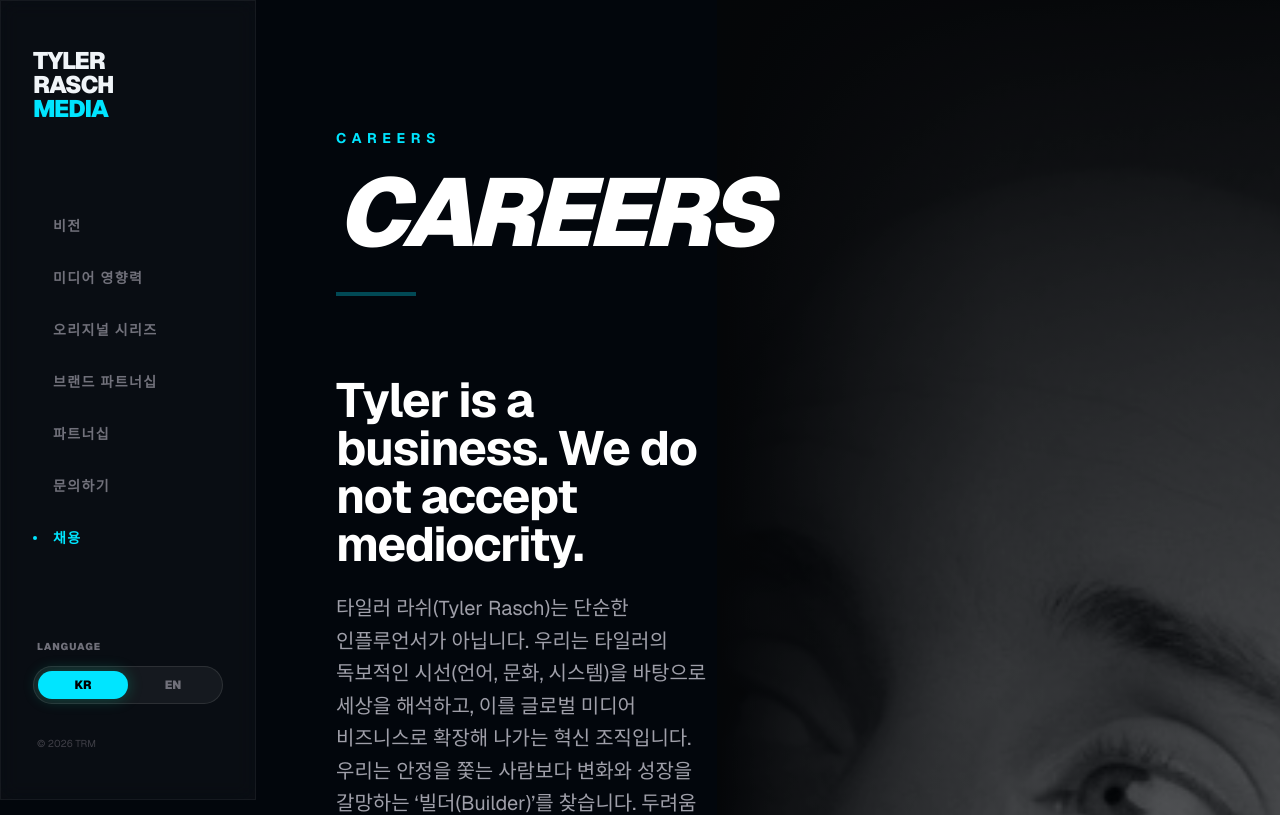
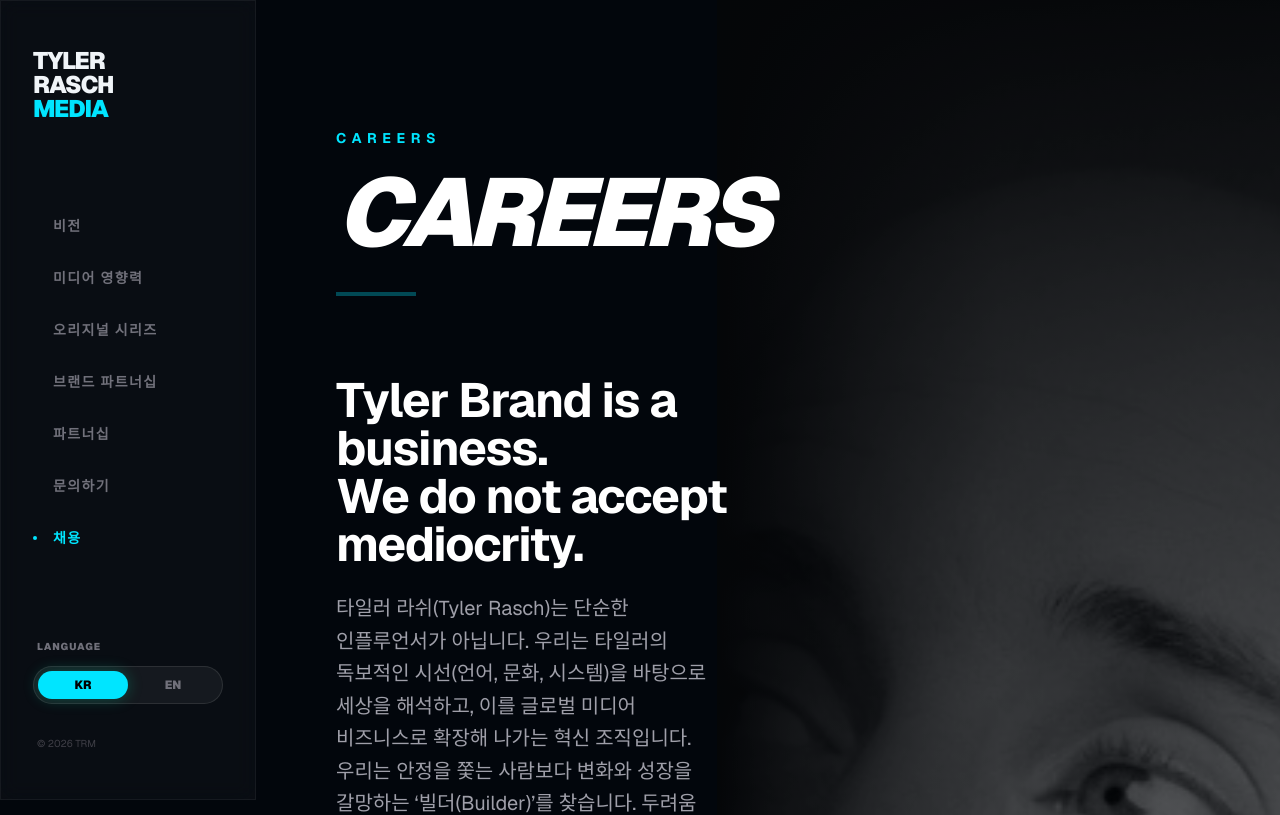
Before and after one commit to tyler-team/tyler-rasch-media, a Next.js app: page /careers in a window 1280 px wide. Shown: the top 815 px of the page. Built offline with nearby package versions, Linux system fonts and the light colour scheme.

Commit message:
style: update careers subheading with brand name and line break

```diff
--- a/src/app/page.tsx
+++ b/src/app/page.tsx
@@ -128,7 +128,7 @@
   };
   careers?: {
     heading: string;
-    subheading: string;
+    subheading: React.ReactNode;
     desc: string;
     values: { title: React.ReactNode; desc: React.ReactNode }[];
     positions: { title: string; desc: React.ReactNode; action: string; details?: { responsibilities: string[], qualifications: string[], preferred: string[] } }[];
@@ -295,7 +295,7 @@
     },
     careers: {
       heading: "CAREERS",
-      subheading: "Tyler is a business. We do not accept mediocrity.",
+      subheading: <>Tyler Brand is a business.<br />We do not accept mediocrity.</>,
       desc: "타일러 라쉬(Tyler Rasch)는 단순한 인플루언서가 아닙니다. 우리는 타일러의 독보적인 시선(언어, 문화, 시스템)을 바탕으로 세상을 해석하고, 이를 글로벌 미디어 비즈니스로 확장해 나가는 혁신 조직입니다. 우리는 안정을 쫓는 사람보다 변화와 성장을 갈망하는 ‘빌더(Builder)’를 찾습니다. 두려움 없이 실험하고, 치열하게 협업하며, 높은 기준(High Standard)으로 시장에 임팩트를 남길 준비가 되셨다면 지금 바로 합류하세요.",
       values: [
         { title: "Deep Dive (본질적 탐구)", desc: "표면적인 재미가 아닌, 본질을 꿰뚫는 기획을 지향합니다. '왜?'라는 질문을 멈추지 않는 집요함이 필요합니다." },
@@ -607,7 +607,7 @@
     },
     careers: {
       heading: "CAREERS",
-      subheading: "Tyler is a business. We do not accept mediocrity.",
+      subheading: <>Tyler Brand is a business.<br />We do not accept mediocrity.</>,
       desc: "Tyler Rasch is not just an influencer. We are an innovative organization that interprets the world through Tyler's unique perspective (language, culture, systems) and expands it into a global media business. We are looking for 'builders' who crave change and growth rather than those who seek stability. If you are ready to experiment without fear, collaborate intensely, and leave an impact on the market with high standards, join us now.",
       values: [
         { title: "Deep Dive", desc: "We seek planning that pierces through the surface to the essence. Relentlessly asking 'Why?' is essential." },
```
